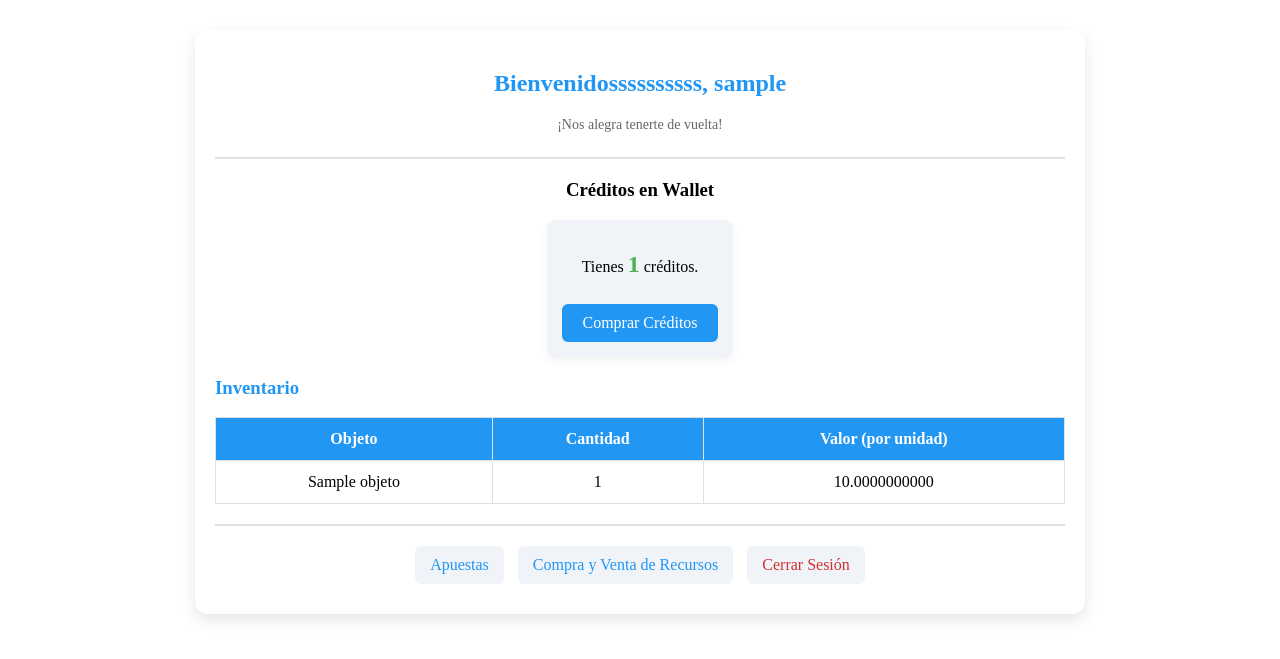
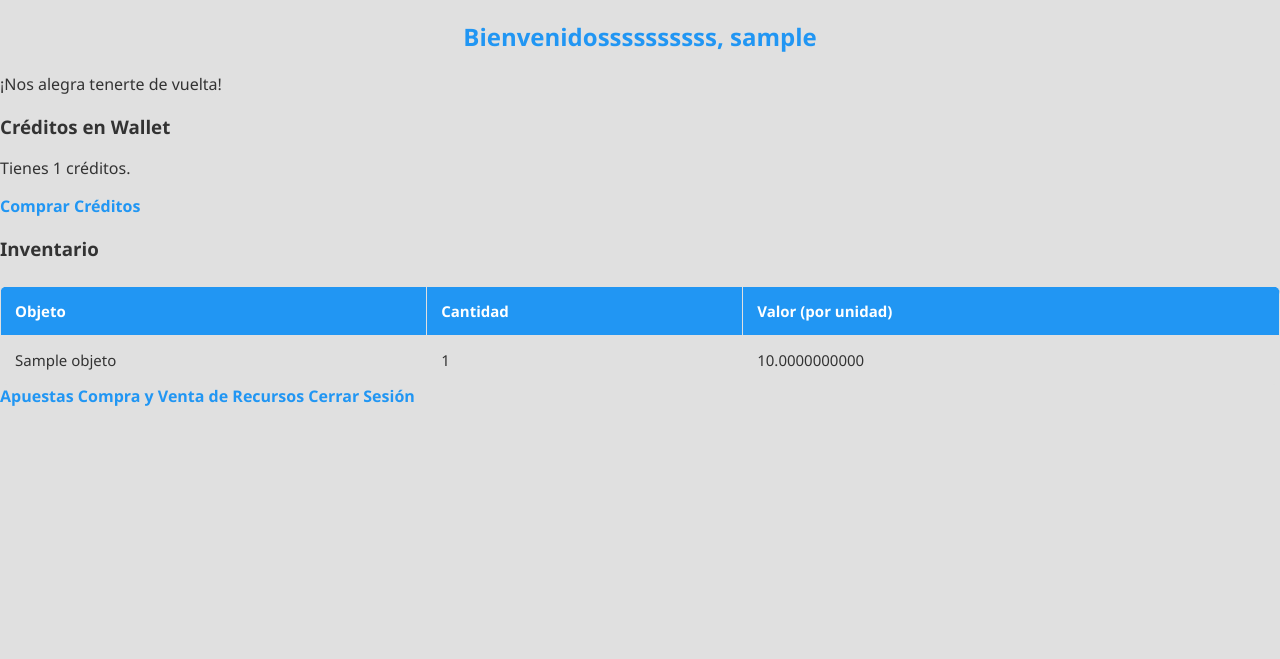
Before and after one commit to moriva01/proyecto_ingenieria_datos, a Flask app: page /home in a window 1280 px wide. Shown: the top 659 px of the page. Run offline with Flask 3, Linux system fonts and the light colour scheme; a user stored in the database is signed in; tables that the repository leaves empty hold one stand-in row (values such as "Sample post").

Commit message:
Update style.css

```diff
--- a/code/app/static/style.css
+++ b/code/app/static/style.css
@@ -1,129 +1,168 @@
+/* Estilo general */
+body {
+
+    font-family: 'Segoe UI', Tahoma, Geneva, Verdana, sans-serif;
+
+    linear-gradient(45deg, #2196F3, #4CAF50); /* Degradado */
+    background-size: cover; /* Para que la imagen cubra todo el fondo */
+    background-repeat: repeat; /* Hace que la imagen se repita */
+    background-color: #e0e0e0; /* Color de fondo de respaldo */
+    color: #333;
+    margin: 0;
+    padding: 0;
+
+
+}
+
+
+
+/* Encabezados */
+h2 {
+    text-align: center;
+    color: #2196F3;
+    font-weight: 700;
+    margin-bottom: 20px;
+}
+
 /* Contenedor principal */
-.main-container {
+.container {
     width: 90%;
     max-width: 850px;
     margin: 30px auto;
-    padding: 20px;
+    padding: 25px;
     background-color: #ffffff;
     border-radius: 12px;
     box-shadow: 0 6px 15px rgba(0, 0, 0, 0.1);
+    transition: all 0.3s ease;
 }
 
-/* Estilo del encabezado */
-.header {
-    text-align: center;
-    padding-bottom: 10px;
-    border-bottom: 2px solid #e0e0e0;
+.container:hover {
+    box-shadow: 0 8px 18px rgba(0, 0, 0, 0.15);
 }
 
-.header h2 {
+/* Estilo de enlaces */
+a {
     color: #2196F3;
-    font-weight: 700;
+    text-decoration: none;
+    font-weight: 600;
+    transition: color 0.2s;
 }
 
-.welcome-msg {
-    color: #666;
-    font-size: 14px;
+a:hover {
+    color: #1976D2;
 }
 
-/* Sección de wallet */
-.wallet-section {
-    margin-top: 20px;
-    text-align: center;
+/* Estilo de botones */
+button, input[type="submit"] {
+    background-color: #2196F3;
+    color: white;
+    padding: 12px 25px;
+    border: none;
+    border-radius: 6px;
+    cursor: pointer;
+    font-size: 16px;
+    font-weight: 500;
+    transition: background-color 0.3s ease, box-shadow 0.3s ease;
+    box-shadow: 0 3px 8px rgba(0, 0, 0, 0.2);
 }
 
-.wallet-info {
-    background-color: #f0f4f8;
-    padding: 15px;
-    border-radius: 8px;
-    display: inline-block;
-    box-shadow: 0 4px 10px rgba(0, 0, 0, 0.05);
+button:hover, input[type="submit"]:hover {
+    background-color: #1976D2;
+    box-shadow: 0 4px 10px rgba(0, 0, 0, 0.25);
 }
 
-.wallet-credits {
-    font-size: 1.5em;
-    color: #4CAF50;
+button:active, input[type="submit"]:active {
+    background-color: #0d47a1;
+    box-shadow: 0 2px 5px rgba(0, 0, 0, 0.2);
+}
+
+/* Estilo de formularios */
+form {
+    display: flex;
+    flex-direction: column;
+    gap: 12px;
+}
+
+label {
+    font-weight: 600;
+    margin-top: 8px;
+    color: #555;
+}
+
+input[type="text"],
+input[type="number"],
+select {
+    padding: 10px;
+    border: 1px solid #ddd;
+    border-radius: 5px;
+    font-size: 16px;
+    transition: border-color 0.2s, box-shadow 0.2s;
+}
+
+input[type="text"]:focus,
+input[type="number"]:focus,
+select:focus {
+    border-color: #2196F3;
+    box-shadow: 0 0 4px rgba(33, 150, 243, 0.3);
+}
+
+/* Estilo de tablas */
+table {
+    width: 100%;
+    border-collapse: collapse;
+    margin-top: 25px;
+    overflow: hidden;
+    border-radius: 8px;
+}
+
+th, td {
+    padding: 14px;
+    border: 1px solid #e0e0e0;
+    text-align: left;
+    font-size: 15px;
+}
+
+th {
+    background-color: #2196F3;
+    color: white;
     font-weight: bold;
 }
 
-/* Sección de inventario */
-.inventory-section h3 {
-    text-align: left;
-    color: #2196F3;
-    font-weight: 700;
-    margin-top: 20px;
-}
-
-.inventory-section table {
-    width: 100%;
-    border-collapse: collapse;
-    margin-top: 10px;
-}
-
-.inventory-section th, .inventory-section td {
-    padding: 12px;
-    border: 1px solid #e0e0e0;
-    text-align: center;
-}
-
-.inventory-section th {
-    background-color: #2196F3;
-    color: white;
-}
-
-.inventory-section tr:nth-child(even) {
+tr:nth-child(even) {
     background-color: #f7f7f7;
 }
 
-.inventory-section tr:hover {
+tr:hover {
     background-color: #e3f2fd;
 }
 
-/* Estilo de los botones */
-.btn-primary {
-    display: inline-block;
-    background-color: #2196F3;
-    color: white;
-    padding: 10px 20px;
-    border-radius: 6px;
-    font-weight: 500;
-    margin-top: 10px;
-    text-decoration: none;
-    transition: background-color 0.3s;
+/* Estilo de mensajes flash */
+.flash-success {
+    background-color: #d4edda;
+    color: #155724;
+    padding: 15px;
+    border-radius: 8px;
+    margin-bottom: 20px;
+    border: 1px solid #c3e6cb;
+    font-weight: 600;
 }
 
-.btn-primary:hover {
-    background-color: #1976D2;
+.flash-error {
+    background-color: #f8d7da;
+    color: #721c24;
+    padding: 15px;
+    border-radius: 8px;
+    margin-bottom: 20px;
+    border: 1px solid #f5c6cb;
+    font-weight: 600;
 }
 
-.btn-secondary {
-    display: inline-block;
-    margin: 10px 5px;
-    background-color: #f0f4f8;
-    color: #2196F3;
-    padding: 10px 15px;
-    border-radius: 6px;
-    font-weight: 500;
-    text-decoration: none;
-    transition: background-color 0.3s;
+.flash-info {
+    background-color: #d1ecf1;
+    color: #0c5460;
+    padding: 15px;
+    border-radius: 8px;
+    margin-bottom: 20px;
+    border: 1px solid #bee5eb;
+    font-weight: 600;
 }
-
-.btn-secondary:hover {
-    background-color: #e3f2fd;
-}
-
-.logout {
-    color: #d32f2f;
-}
-
-.logout:hover {
-    background-color: #ffcdd2;
-}
-
-/* Navegación */
-.navigation {
-    text-align: center;
-    margin-top: 20px;
-    padding-top: 10px;
-    border-top: 2px solid #e0e0e0;
-}
```
